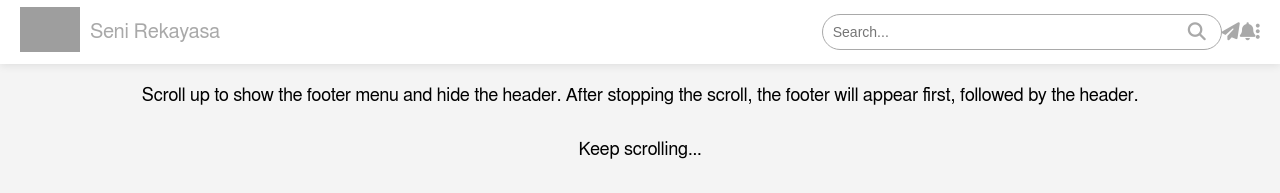
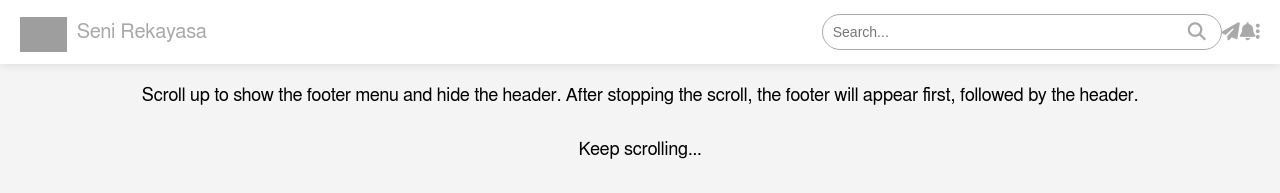
Before and after one commit to artslinux/nudc33ycmqc, a Jekyll site: the page appdm.html, which Jekyll copies as it is, in a window 1280 px wide. Shown: the top 193 px of the page. Built offline with Jekyll 4.4.1, drawn with Linux system fonts in a browser that asks for light colours; nearby versions of some CDN libraries; grey boxes are pictures that could not be loaded.

Commit message:
Update appdm.html

```diff
--- a/appdm.html
+++ b/appdm.html
@@ -283,13 +283,6 @@ color: deepskyblue;
     display: flex;
     align-items: center;
     flex-grow: 1; /* Membuat container title menempati ruang yang tersisa di header */
-}
-
-/* Style untuk image dan title */
-#site-title img {
-    max-height: 50px;
-    padding: 0px 0 5px 0;
-    object-fit: contain;
 }
 
 /* Style untuk title */
```
